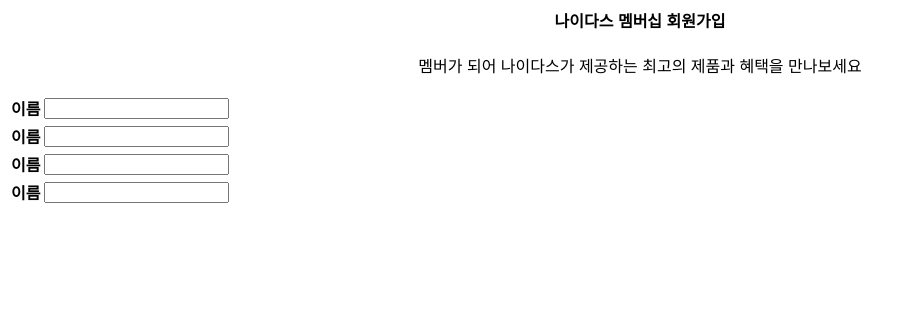
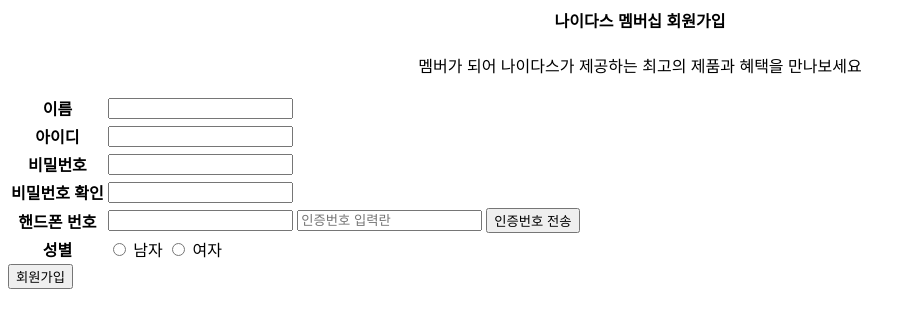
Before and after one commit to GukJinSo/nidas, a Java web app: page /registerForm.do in a window 1280 px wide. Shown: the top 328 px of the page, without its empty margins (0-915 px from the left). Run offline with Spring Boot 4, a stand-in JSP engine, Linux system fonts and the light colour scheme; the project's own start-up code is not run, and a stand-in starts its controllers and pages.

Commit message:
11.25 member register

```diff
--- a/src/main/java/com/nidas/app/login/controller/LoginController.java
+++ b/src/main/java/com/nidas/app/login/controller/LoginController.java
@@ -1,6 +1,7 @@
 package com.nidas.app.login.controller;
 
 import org.springframework.stereotype.Controller;
+import org.springframework.web.bind.annotation.PostMapping;
 import org.springframework.web.bind.annotation.RequestMapping;
 
 @Controller
@@ -21,4 +22,10 @@
 		return "login/registerForm";
 	}
 
+	@PostMapping("memberInsert.do")
+	public String memberInsert(){
+
+
+		return "main/main";
+	}
 }
--- a/src/main/webapp/WEB-INF/spring/security-context.xml
+++ b/src/main/webapp/WEB-INF/spring/security-context.xml
@@ -11,6 +11,7 @@
 
 
 <http auto-config="true" use-expressions="true">
+	<csrf disabled="true"/>
 	<intercept-url pattern="/member/**" access="hasAnyRole('ROLE_USER', 'ROLE_ADMIN')" />
 	<intercept-url pattern="/admin/**" access="hasRole('ROLE_ADMIN')" />
 	<intercept-url pattern="/**" access="permitAll" />
--- a/src/main/webapp/WEB-INF/views/login/registerForm.jsp
+++ b/src/main/webapp/WEB-INF/views/login/registerForm.jsp
@@ -5,52 +5,100 @@
 	body{
 		font-family: 'Noto Sans KR', sans-serif;
 	}
+	.notice{
+		color: red;
+	}
 
 </style>
+<script>
+
+// 핸드폰 인증
+function hpCheck() {
+	$.ajax({
+		url : 'sendSMS.do',
+		data : {
+			hp : $('#hp').val(),
+		},
+		type : 'post',
+		success : function(data) {
+			$('#hpNotice').html('인증번호가 전송되었습니다');
+			$('#hpCheckBtn').html('인증번호 재전송');
+		},
+		error : function(err) {
+			console.log(err);
+			console.log("휴대폰 인증 에러");
+		}
+	})
+}
+</script>
 </head>
 <body>
 
 <div class="container-fluid">
     <div class="row">
-        <div class="col-md-3"></div>
-        <div class="col-md-6">
+        <div class="col-md-4"></div>
+        <div class="col-md-4">
         	<div class="title" align="center">
 	        	<h4 class="title">나이다스 멤버십 회원가입</h4>
     	    	<p class="description">멤버가 되어 나이다스가 제공하는 최고의 제품과 혜택을 만나보세요</p>
         	</div>
 
         	<div class="form">
-				<table class="tbl-form">
+        		<form action="memberInsert.do" method="post">
+					<table class="table">
 						<tbody>
 							<tr>
 								<th>이름</th>
-							<td>
+								<td colspan="2">
 									<input type="text" id="name" name="name" maxlength="6">
+								</td>
+								<td></td>
+							</tr>
+							<tr>
+								<th>아이디</th>
+								<td colspan="2">
+									<input type="text" id="id" name="id" maxlength="15">
+								</td>
+								<td></td>
+							</tr>
+							<tr>
+								<th>비밀번호</th>
+								<td colspan="2">
+									<input type="password" id="pw" name="pw" maxlength="20">
 								</td>
 							</tr>
 							<tr>
-							<th>이름</th>
-							<td>
-								<input type="text" id="name" name="name" maxlength="6">
+								<th>비밀번호 확인</th>
+								<td colspan="2">
+									<input type="password" id="pw2" name="pw2" maxlength="20">
 								</td>
 							</tr>
 							<tr>
-							<th>이름</th>
+								<th>핸드폰 번호</th>
 								<td>
-								<input type="text" id="name" name="name" maxlength="6">
+									<input type="text" id="hp" name="hp" maxlength="11">
+									<input type="text" id="hpCode" name="hpCode" maxlength="4" placeholder="인증번호 입력란">
+									<p id="hpNotice" class="notice"></p>
+								</td>
+								<td>
+									<button type="button" id="hpCheckBtn"class="btn btn-secondary" onclick="hpCheck()">인증번호 전송</button>
 								</td>
 							</tr>
+
 							<tr>
-							<th>이름</th>
+								<th>성별</th>
 								<td>
-								<input type="text" id="name" name="name" maxlength="6">
+									<input type="radio" name="gender" value="male"> 남자
+									<input type="radio" name="gender" value="female"> 여자
 								</td>
 							</tr>
 						</tbody>
 					</table>
+					<button type="submit" class="btn btn-secondary">회원가입</button>
+				</form>
         	</div>
         </div>
-        <div class="col-md-3"></div>
+        <div class="col-md-4"></div>
     </div>
 </div>
 </body>
--- a/src/main/webapp/WEB-INF/views/tiles/layout.jsp
+++ b/src/main/webapp/WEB-INF/views/tiles/layout.jsp
@@ -8,7 +8,7 @@
 <!-- Latest compiled and minified CSS -->
 <link rel="stylesheet" href="https://maxcdn.bootstrapcdn.com/bootstrap/4.5.2/css/bootstrap.min.css">
 <!-- jQuery library -->
-<script src="https://code.jquery.com/jquery-3.6.0.slim.js"></script>
+<script src="https://code.jquery.com/jquery-3.6.0.js"></script>
 <!-- Popper JS -->
 <script src="https://cdnjs.cloudflare.com/ajax/libs/popper.js/1.16.0/umd/popper.min.js"></script>
 <!-- Latest compiled JavaScript -->
```
Also changed, not shown: pom.xml (+7 -0 lines), src/main/java/com/nidas/app/login/controller/SMSController.java (added, +88 -0 lines), src/main/java/com/nidas/app/member/impl/MemberServiceImpl.java (added, +20 -0 lines), src/main/java/com/nidas/app/member/mapper/MemberMapper.java (added, +8 -0 lines), src/main/java/com/nidas/app/member/member-mapper.xml (added, +9 -0 lines), src/main/java/com/nidas/app/member/service/MemberService.java (added, +9 -0 lines). Lines whose indentation alone changed are shown as unchanged.
